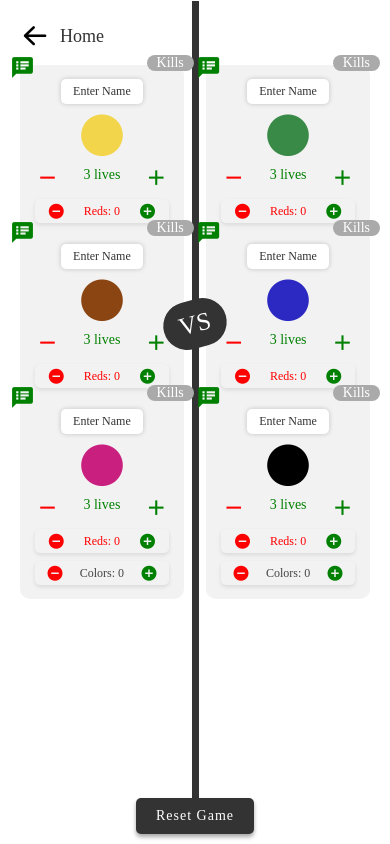
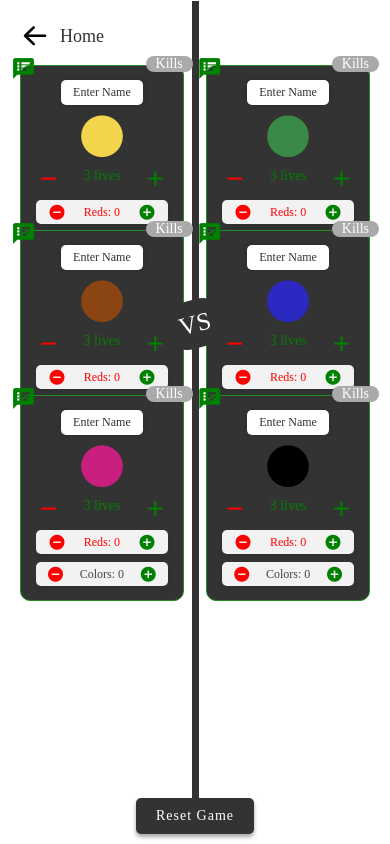
Before and after one commit to junaidrazaq/SnooKills, a React Native app: screen /Home in a window 390 px wide. Built offline with nearby package versions, Linux system fonts and the light colour scheme.

Commit message:
changed_colors

```diff
--- a/src/home/components/Player/index.js
+++ b/src/home/components/Player/index.js
@@ -33,13 +33,15 @@ const Player = ({color, top, left, right, ballColor}) => {
   );
   const dispatch = useDispatch();
   const noLives = lives === 0 ? true : false;
-  const livesColor = kills ? 'red' : lives > 0 ? '#228c22' : '#000';
+  const livesColor = kills ? 'red' : lives > 0 ? '#228c22' : '#aaa';
 
   // Styles
   const position = {top: top, left: left, right: right};
-  const bgColor = {backgroundColor: noLives ? '#aaa' : '#f2f2f2'};
+  const bgColor = {backgroundColor: noLives ? '#aaa' : '#333'};
   const shadowColor = {
     shadowColor: livesColor,
+    borderWidth: 0.5,
+    borderColor: livesColor,
   };
 
   // FN: Add one life
```
